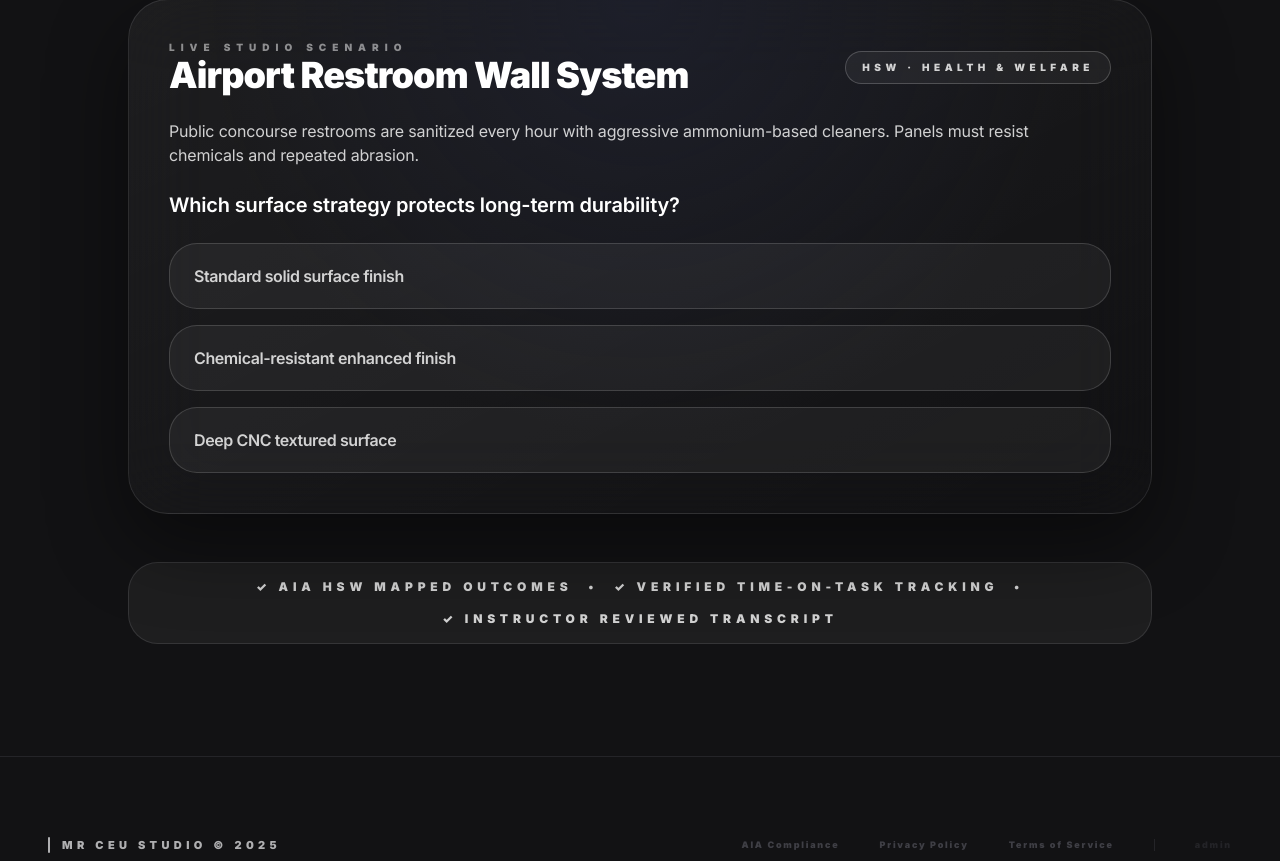
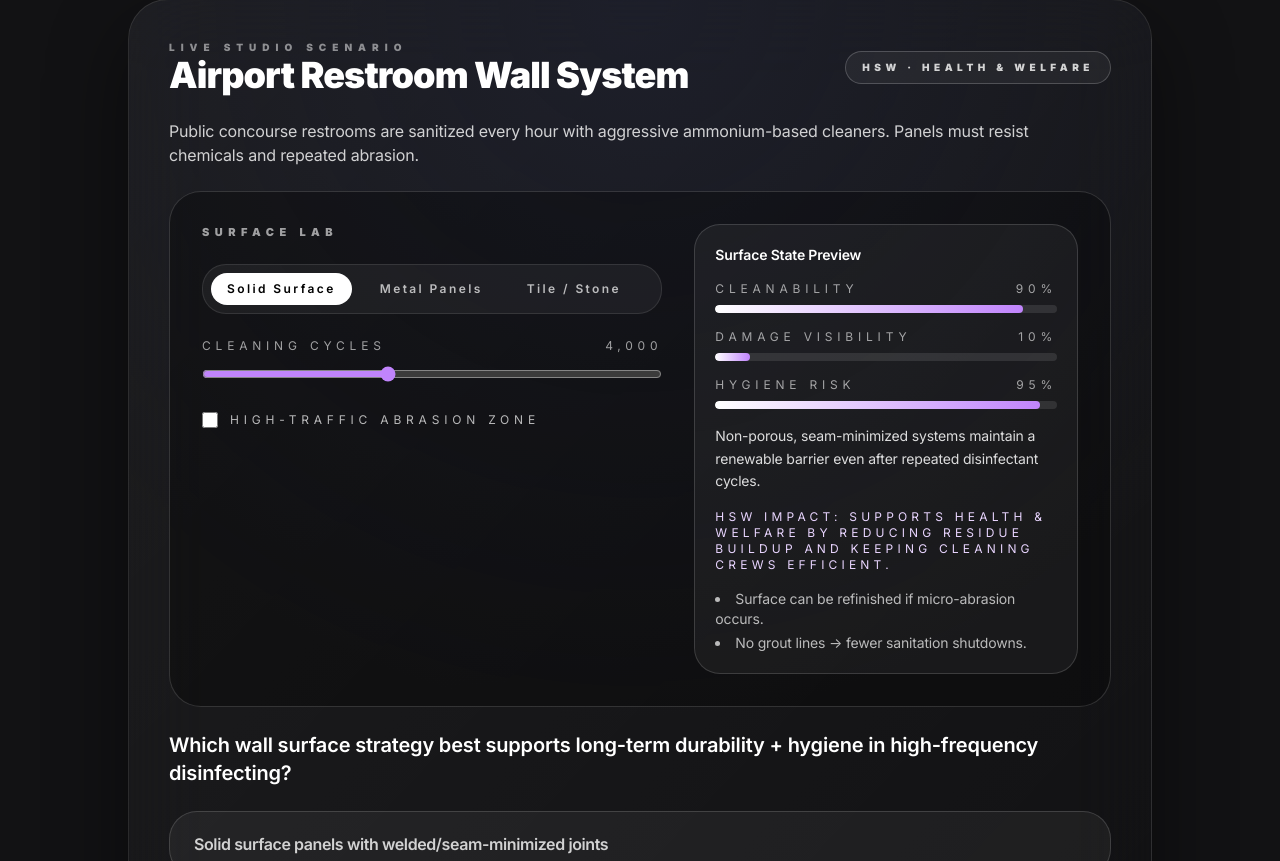
Before and after one commit to sawyer-gif/mr-ceu-studio, a React (Vite) app: page / in a window 1280 px wide. Shown: the part 2239-3100 px from the top of the page. Built offline with nearby package versions, Linux system fonts and the light colour scheme.

Commit message:
Phase 1.6: interactive stress test

```diff
--- /dev/null
+++ b/components/studio/MaterialStressTest.tsx
@@ -0,0 +1,143 @@
+import React, { useState } from 'react';
+
+const MATERIALS = [
+  {
+    id: 'solid-surface',
+    label: 'Solid Surface',
+    metrics: (cycles: number, highTraffic: boolean) => ({
+      cleanability: 90,
+      damage: highTraffic ? 20 : 10,
+      hygiene: 95,
+      explanation:
+        'Non-porous, seam-minimized systems maintain a renewable barrier even after repeated disinfectant cycles.',
+      hsw: 'Supports Health & Welfare by reducing residue buildup and keeping cleaning crews efficient.',
+      bullets: [
+        'Surface can be refinished if micro-abrasion occurs.',
+        'No grout lines → fewer sanitation shutdowns.',
+      ],
+    }),
+  },
+  {
+    id: 'metal',
+    label: 'Metal Panels',
+    metrics: (cycles: number, highTraffic: boolean) => ({
+      cleanability: 70,
+      damage: highTraffic ? 65 : 50,
+      hygiene: 70,
+      explanation:
+        'Metal resists chemicals initially, but scratches and finish wear become visible, exposing corners to corrosion over time.',
+      hsw: 'Requires higher inspection cadence to avoid sharp edges and residue in scratched areas.',
+      bullets: [
+        'Finish touch-ups add maintenance complexity.',
+        'Scratches can trap grime and impact perception.',
+      ],
+    }),
+  },
+  {
+    id: 'stone',
+    label: 'Tile / Stone',
+    metrics: (cycles: number, highTraffic: boolean) => ({
+      cleanability: 60,
+      damage: 40,
+      hygiene: highTraffic ? 45 : 55,
+      explanation:
+        'Stone and tile look premium, but grout joints absorb discoloration and demand aggressive maintenance in this application.',
+      hsw: 'Grout lines and joints increase hygiene risk and extend downtime for re-sealing.',
+      bullets: [
+        'Cleaning labor increases as grout ages.',
+        'Strong cleaners may etch the surface or stain grout.',
+      ],
+    }),
+  },
+];
+
+interface MaterialStressTestProps {
+  initialMaterial?: string;
+}
+
+const MaterialStressTest: React.FC<MaterialStressTestProps> = ({ initialMaterial = 'solid-surface' }) => {
+  const [material, setMaterial] = useState(initialMaterial);
+  const [cycles, setCycles] = useState(4000);
+  const [highTraffic, setHighTraffic] = useState(false);
+
+  const activeMaterial = MATERIALS.find((item) => item.id === material) ?? MATERIALS[0];
+  const metrics = activeMaterial.metrics(cycles, highTraffic);
+
+  const renderGauge = (label: string, value: number) => (
+    <div className="flex flex-col gap-2">
+      <div className="flex justify-between text-xs uppercase tracking-[0.4em] text-white/60">
+        <span>{label}</span>
+        <span>{value}%</span>
+      </div>
+      <div className="h-2 rounded-full bg-white/10 overflow-hidden">
+        <div
+          className="h-full rounded-full bg-gradient-to-r from-white to-purple-400"
+          style={{ width: `${value}%` }}
+        />
+      </div>
+    </div>
+  );
+
+  return (
+    <div className="rounded-[32px] border border-white/15 bg-black/30 p-6 md:p-8 grid gap-8 md:grid-cols-[1.2fr_1fr]">
+      <div className="space-y-6">
+        <div className="text-[11px] font-black uppercase tracking-[0.5em] text-white/60">Surface Lab</div>
+        <div className="flex flex-wrap gap-3 rounded-[24px] border border-white/10 bg-white/5 p-2">
+          {MATERIALS.map((item) => (
+            <button
+              key={item.id}
+              onClick={() => setMaterial(item.id)}
+              className={`px-4 py-2 rounded-[18px] text-xs font-semibold tracking-[0.2em] transition-all ${
+                material === item.id ? 'bg-white text-black' : 'text-white/70 hover:text-white'
+              }`}
+            >
+              {item.label}
+            </button>
+          ))}
+        </div>
+
+        <div className="space-y-3">
+          <div className="flex justify-between text-xs uppercase tracking-[0.4em] text-white/60">
+            <span>Cleaning cycles</span>
+            <span>{cycles.toLocaleString()}</span>
+          </div>
+          <input
+            type="range"
+            min={0}
+            max={10000}
+            value={cycles}
+            onChange={(e) => setCycles(Number(e.target.value))}
+            className="w-full accent-purple-400"
+          />
+        </div>
+
+        <label className="flex items-center gap-3 text-xs uppercase tracking-[0.4em] text-white/70 cursor-pointer">
+          <input
+            type="checkbox"
+            checked={highTraffic}
+            onChange={(e) => setHighTraffic(e.target.checked)}
+            className="w-4 h-4 rounded border-white/30 bg-black/30 text-purple-400 focus:ring-purple-400"
+          />
+          High-traffic abrasion zone
+        </label>
+      </div>
+
+      <div className="rounded-[26px] border border-white/15 bg-white/5 p-5 space-y-4">
+        <div className="text-sm font-semibold text-white">Surface State Preview</div>
+        {renderGauge('Cleanability', metrics.cleanability)}
+        {renderGauge('Damage Visibility', metrics.damage)}
+        {renderGauge('Hygiene Risk', metrics.hygiene)}
+
+        <div className="text-sm text-white/85 leading-relaxed">{metrics.explanation}</div>
+        <div className="text-xs uppercase tracking-[0.35em] text-purple-200">HSW impact: {metrics.hsw}</div>
+        <ul className="text-sm text-white/70 space-y-1 list-disc list-inside">
+          {metrics.bullets.map((bullet) => (
+            <li key={bullet}>{bullet}</li>
+          ))}
+        </ul>
+      </div>
+    </div>
+  );
+};
+
+export default MaterialStressTest;
--- a/components/studio/StudioPreviewModule.tsx
+++ b/components/studio/StudioPreviewModule.tsx
@@ -19,32 +19,32 @@ export interface StudioScenario {
 const defaultScenario: StudioScenario = {
   title: 'Airport Restroom Wall System',
   scenario: 'Public concourse restrooms are sanitized every hour with aggressive ammonium-based cleaners. Panels must resist chemicals and repeated abrasion.',
-  question: 'Which surface strategy protects long-term durability?',
+  question: 'Which wall surface strategy best supports long-term durability + hygiene in high-frequency disinfecting?',
   tag: 'HSW · Health & Welfare',
   options: [
     {
-      id: 'standard',
-      label: 'Standard solid surface finish',
-      reasoning: 'Initial install cost is lowest, but chemical attack quickly dulls the finish and creates micro fissures that trap bacteria.',
-      hswImpact: 'Compromises cleanability and increases maintenance shutdowns.',
-    },
-    {
-      id: 'chem-resistant',
-      label: 'Chemical-resistant enhanced finish',
-      reasoning:
-        'Maintains the non-porous barrier after thousands of cleaning cycles and prevents discoloration or chalking in high-traffic zones.',
-      hswImpact: 'Protects occupant health by keeping surfaces sealed and easy to disinfect.',
+      id: 'solid',
+      label: 'Solid surface panels with welded/seam-minimized joints',
+      reasoning: 'Non-porous barrier stays intact during repeated disinfecting cycles and can be renewed if micro-abrasion appears.',
+      hswImpact: 'Keeps maintenance predictable and surfaces hygienic without heavy downtime.',
       recommended: true,
     },
     {
-      id: 'deep-cnc',
-      label: 'Deep CNC textured surface',
-      reasoning:
-        'Adds dramatic wayfinding texture, but grooves capture residue and require specialty cleaning equipment that airports rarely budget for.',
-      hswImpact: 'Visual impact is high, but welfare risk increases because residue builds up in recesses.',
+      id: 'metal',
+      label: 'Metal panels (scratches/scuffs show, finish wear)',
+      reasoning: 'Scratches expose raw metal and hold residue, demanding periodic refinishing and inspections in public zones.',
+      hswImpact: 'Adds operational risk because cleaning staff must avoid abrasive tools and monitor corrosion.',
+    },
+    {
+      id: 'tile',
+      label: 'Stone / tile with grout lines (grout maintenance)',
+      reasoning: 'Grout absorbs stains and requires aggressive maintenance; joints harbor grime between cleanings.',
+      hswImpact: 'Increases hygiene risk and extends cleaning labor windows.',
     },
   ],
 };
+
+import MaterialStressTest from './MaterialStressTest';
 
 interface StudioPreviewModuleProps {
   scenario?: StudioScenario;
@@ -70,6 +70,9 @@ const StudioPreviewModule: React.FC<StudioPreviewModuleProps> = ({ scenario = de
         </div>
 
         <p className="text-sm md:text-base text-white/80 leading-relaxed max-w-4xl">{scenario.scenario}</p>
+
+        <MaterialStressTest />
+
         <p className="text-xl font-semibold text-white">{scenario.question}</p>
 
         <div className="grid gap-4">
```
